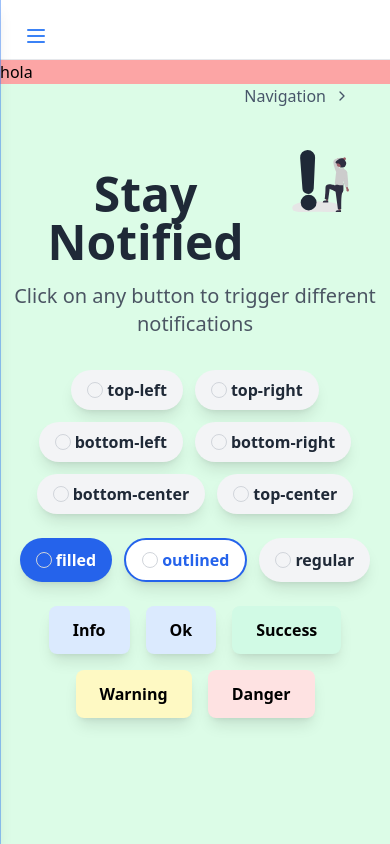
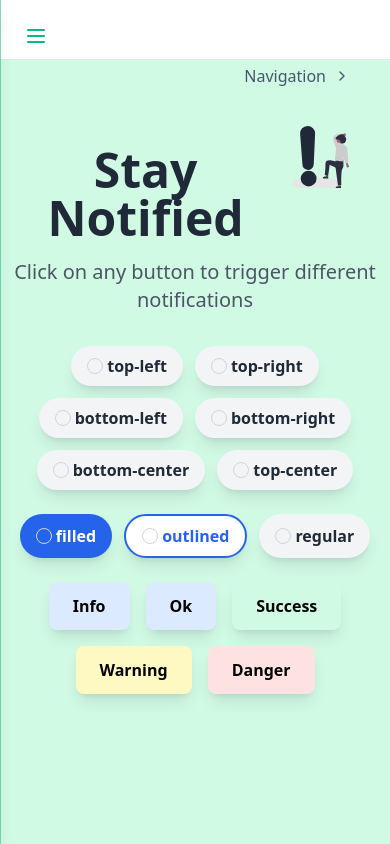
Before and after one commit to steverova/tailwind-feedback-components, a React (Vite) app: page /notification in a window 390 px wide. Built offline with nearby package versions, Linux system fonts and the light colour scheme.

Commit message:
Refactor flex container styling in MainLayout and SideBar components

```diff
--- a/src/Layouts/MainLayout/MainLayout.jsx
+++ b/src/Layouts/MainLayout/MainLayout.jsx
@@ -49,14 +49,12 @@ function MainLayout({ children }) {
 			<div className='flex flex-col flex-1 overflow-y-auto'>
 				{/* Header */}
 				<div className='relative'>
-					{!showSidebar && (
-						<button
-							type='button'
-							onClick={toggleSidebar}
-							className='md:hidden fixed top-4 left-4 p-2 flex items-center justify-center text-white *:text-blue-500 focus:outline-none focus:text-blue-700'>
-							<MenuIcon className='w-6 h-6' />
-						</button>
-					)}
+					<button
+						type='button'
+						onClick={toggleSidebar}
+						className='fixed top-4 left-4 p-2 flex items-center justify-center text-white *:text-emerald-500 focus:outline-none focus:text-emerald-700 '>
+						<MenuIcon className='w-6 h-6' />
+					</button>
 				</div>
 
 				{/* Header */}
--- a/src/Layouts/MainLayout/components/NavItem.jsx
+++ b/src/Layouts/MainLayout/components/NavItem.jsx
@@ -8,7 +8,7 @@ const NavItem = ({ title, icon, route }) => {
 			onClick={() => navigate(route)}
 			type='button'
 			href='#'
-			className='flex items-center px-4 py-2 gap-3 text-white hover:bg-blue-700 rounded-lg transition'>
+			className='flex items-center px-4 py-2 gap-3 text-white hover:bg-emerald-700 rounded-lg transition'>
 			{icon}
 			{title}
 		</button>
--- a/src/Layouts/MainLayout/components/SideBar.jsx
+++ b/src/Layouts/MainLayout/components/SideBar.jsx
@@ -31,18 +31,18 @@ const sidebarItems = [
 
 const Sidebar = ({ isOpen, setShowSidebar }) => (
 	<div
-		className={`fixed top-0 left-0 h-full bg-blue-500 text-white p-4 transition-transform duration-300 ease-in-out transform z-50 shadow-lg ${
+		className={`fixed top-0 left-0 h-full bg-emerald-500 text-white p-4 transition-transform duration-300 ease-in-out transform z-50 shadow-lg ${
 			isOpen ? 'translate-x-0' : '-translate-x-full'
 		} md:translate-x-0 md:relative md:w-64 w-3/4`}>
 		<div>
-			<div className='relative flex items-center justify-center h-12 bg-blue-600 rounded-lg'>
+			<div className='relative flex items-center justify-center h-12 bg-emerald-600 rounded-lg'>
 				<span className='text-white font-bold uppercase'>My Sidebar</span>
 
 				<div className='absolute right-4'>
 					<button
 						onClick={() => setShowSidebar(false)}
 						type='button'
-						className='md:hidden flex items-center text-white hover:text-gray-300 focus:outline-none focus:text-gray-300'>
+						className=' flex items-center text-white hover:text-gray-300 focus:outline-none focus:text-gray-300'>
 						<XIcon className='h-6 w-6' />
 					</button>
 				</div>
--- a/src/components/PopverButton.jsx
+++ b/src/components/PopverButton.jsx
@@ -9,7 +9,7 @@ const PopoverButton = ({ children, title = 'title' }) => {
 	}
 
 	return (
-		<>
+		<div>
 			<button
 				type='button'
 				data-ripple-light='true'
@@ -30,7 +30,7 @@ const PopoverButton = ({ children, title = 'title' }) => {
 					{children}
 				</div>
 			)}
-		</>
+		</div>
 	)
 }
 
--- a/src/pages/NotificationPage.jsx
+++ b/src/pages/NotificationPage.jsx
@@ -33,8 +33,7 @@ const NotificationPage = () => {
 	const array = objectToArray(types)
 
 	return (
-		<div className=' flex min-h-screen bg-green-100'>
-
+		<div className=' flex min-h-screen bg-emerald-100'>
 			<nav className='hidden lg:block w-32 fixed  mt-12 '>
 				<h2 className='text-md font-bold text-right text-gray-600  px-3 border-r-2 border-gray-300'>
 					Navigation
@@ -53,11 +52,9 @@ const NotificationPage = () => {
 			</nav>
 
 			{/* Contenido principal */}
-			<div className='flex-1 sm:ml-32 overflow-y-auto  '>
-
-				<div className='sm:block md:hidden  w-full bg-red-300'>
-					hola
-					<div className='fixed top-13 right-10 z-10  bg-green-100'>
+			<div className='static flex-1 sm:ml-32 overflow-y-auto  '>
+				<div className=' sm:block md:hidden absolute  top-15 left-0 right-0 bg-emerald-100 text-end'>
+					<div className='flex flex-row justify-end items-end content-end me-10 mt-1'>
 						<PopoverButton title='Navigation'>
 							<ul className='p-0'>
 								{['install', 'usage', 'props', 'methods'].map((item) => (
@@ -73,6 +70,8 @@ const NotificationPage = () => {
 						</PopoverButton>
 					</div>
 				</div>
+
+
 
 				<div className='py-16 text-center items-center'>
 					{/* Título Hero */}
```
